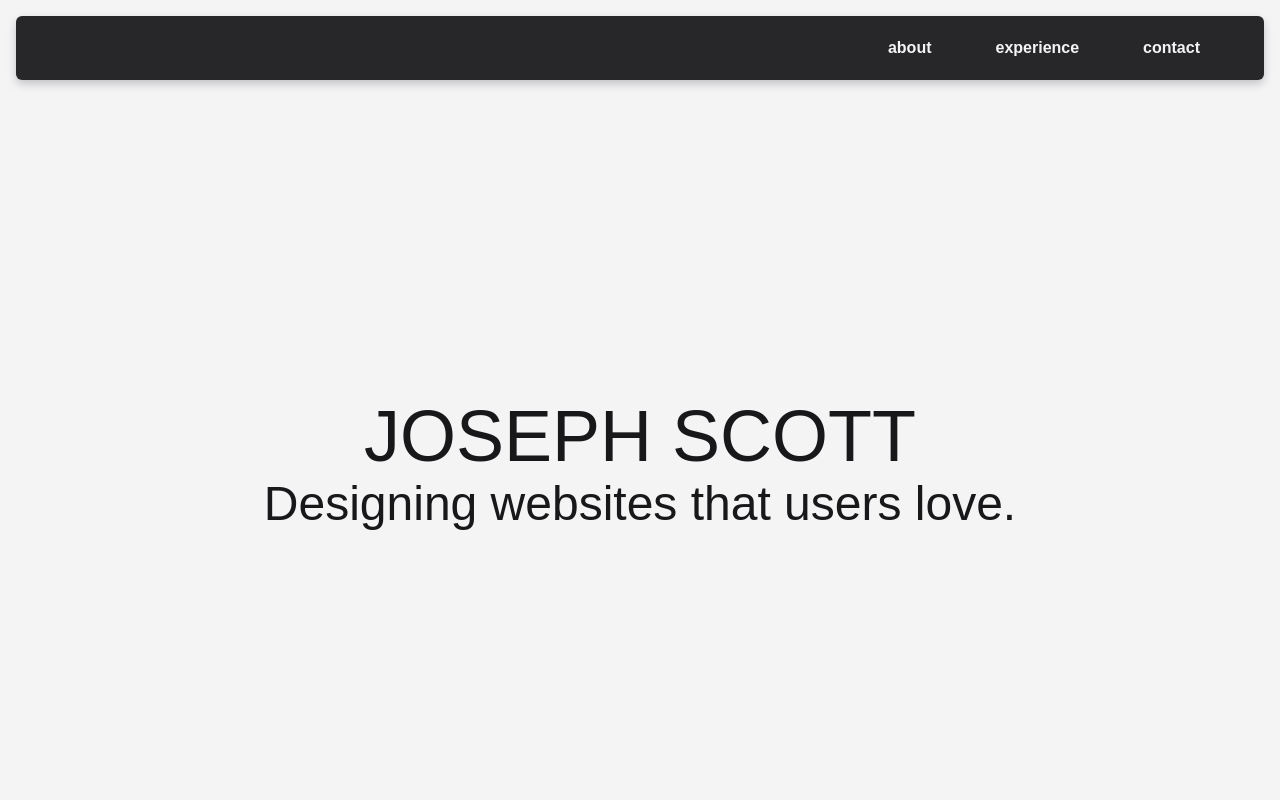
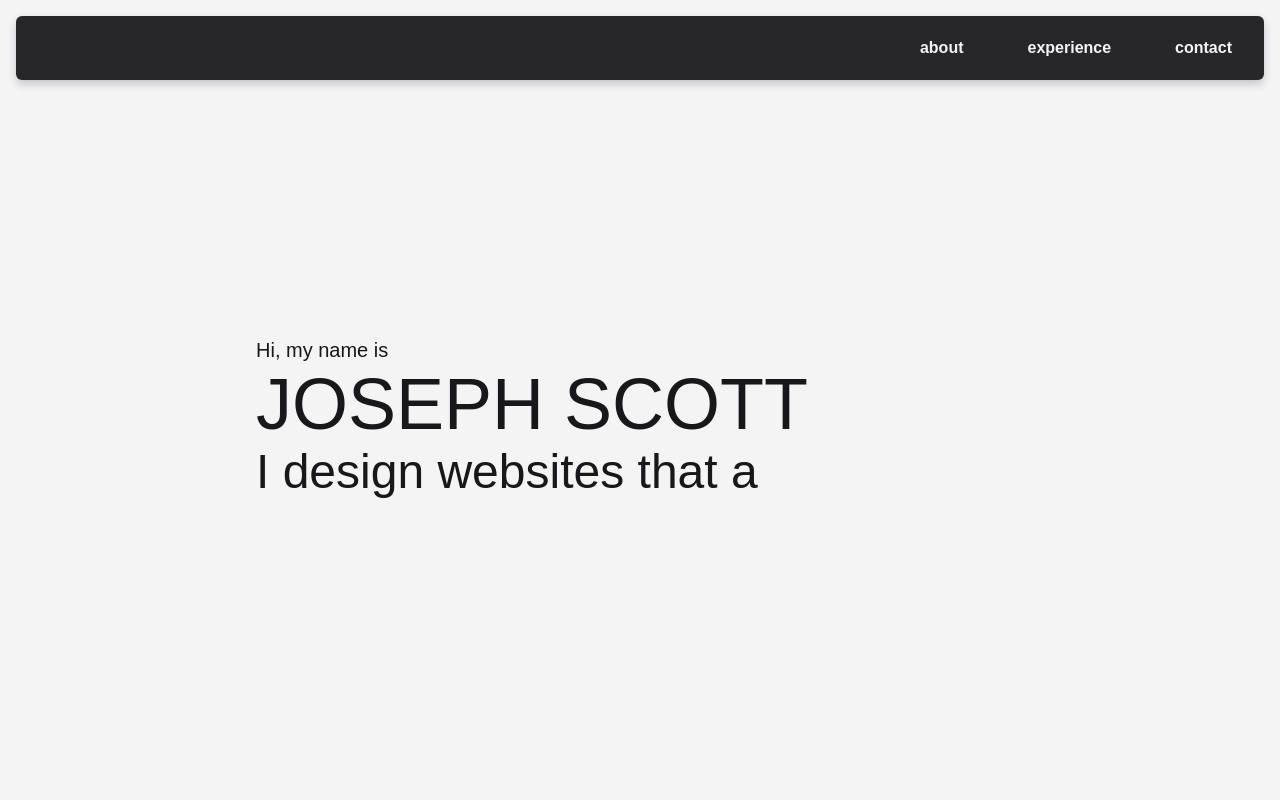
Before and after one commit to scottjoe1996/portfolio, a Next.js app: page / in a window 1280 px wide. Shown: the top 800 px of the page. Built offline with nearby package versions, Linux system fonts and the light colour scheme.

Commit message:
created home section with type effect

```diff
--- /dev/null
+++ b/app/home-section.tsx
@@ -0,0 +1,35 @@
+"use client";
+
+import React from "react";
+import Typewriter from "typewriter-effect";
+
+const HomeSection: React.FC = () => {
+  return (
+    <section className="flex h-[80dvh] w-full flex-col items-center justify-center">
+      <div className="w-3/5">
+        <p className="mb-1 text-xl">Hi, my name is</p>
+        <h1 className="mb-2 text-7xl">JOSEPH SCOTT</h1>
+        <p className="text-5xl">
+          I design websites that{" "}
+          <Typewriter
+            component={"span"}
+            onInit={(typewriter) => {
+              typewriter
+                .typeString("users love.")
+                .pauseFor(1000)
+                .deleteAll()
+                .typeString("are accessible.")
+                .pauseFor(1000)
+                .deleteAll()
+                .typeString("are fit for purpose.")
+                .start();
+            }}
+            options={{ delay: 50 }}
+          />
+        </p>
+      </div>
+    </section>
+  );
+};
+
+export default HomeSection;
--- a/app/page.tsx
+++ b/app/page.tsx
@@ -2,6 +2,8 @@ import React from "react";
 
 import Navbar from "@/components/navbar/navbar";
 import NavLink from "@/components/navbar/nav-link";
+
+import HomeSection from "./home-section";
 
 const Portfolio: React.FC = () => {
   return (
@@ -12,10 +14,7 @@ const Portfolio: React.FC = () => {
         <NavLink href="#contact">contact</NavLink>
       </Navbar>
       <main className="flex w-full flex-col items-center justify-center">
-        <section className="flex h-[92dvh] w-full flex-col items-center justify-center text-center">
-          <h1 className="mb-2 text-7xl">JOSEPH SCOTT</h1>
-          <p className="text-5xl">Designing websites that users love.</p>
-        </section>
+        <HomeSection />
         <section id="about" className="my-50 h-50">
           <h2>This is the about section</h2>
         </section>
--- a/components/navbar/navbar.tsx
+++ b/components/navbar/navbar.tsx
@@ -29,7 +29,7 @@ const Navbar: React.FC<React.PropsWithChildren> = ({ children }) => {
       <nav
         ref={navBarRef}
         aria-label="Main Nav Bar"
-        className="container-shadow m-4 flex items-center justify-end gap-16 rounded-md bg-zinc-800 px-16 pt-5 pb-4"
+        className="container-shadow m-4 flex items-center justify-end gap-16 rounded-md bg-zinc-800 px-8 pt-5 pb-4"
         inert={showNavDropDown}
       >
         {children}
--- a/package.json
+++ b/package.json
@@ -12,7 +12,8 @@
     "motion": "^12.19.1",
     "next": "15.3.3",
     "react": "^19.1.0",
-    "react-dom": "^19.1.0"
+    "react-dom": "^19.1.0",
+    "typewriter-effect": "^2.22.0"
   },
   "devDependencies": {
     "@eslint/eslintrc": "^3",
```
Also changed, not shown: 1 other file (tests, documents, lock files or other folders).
